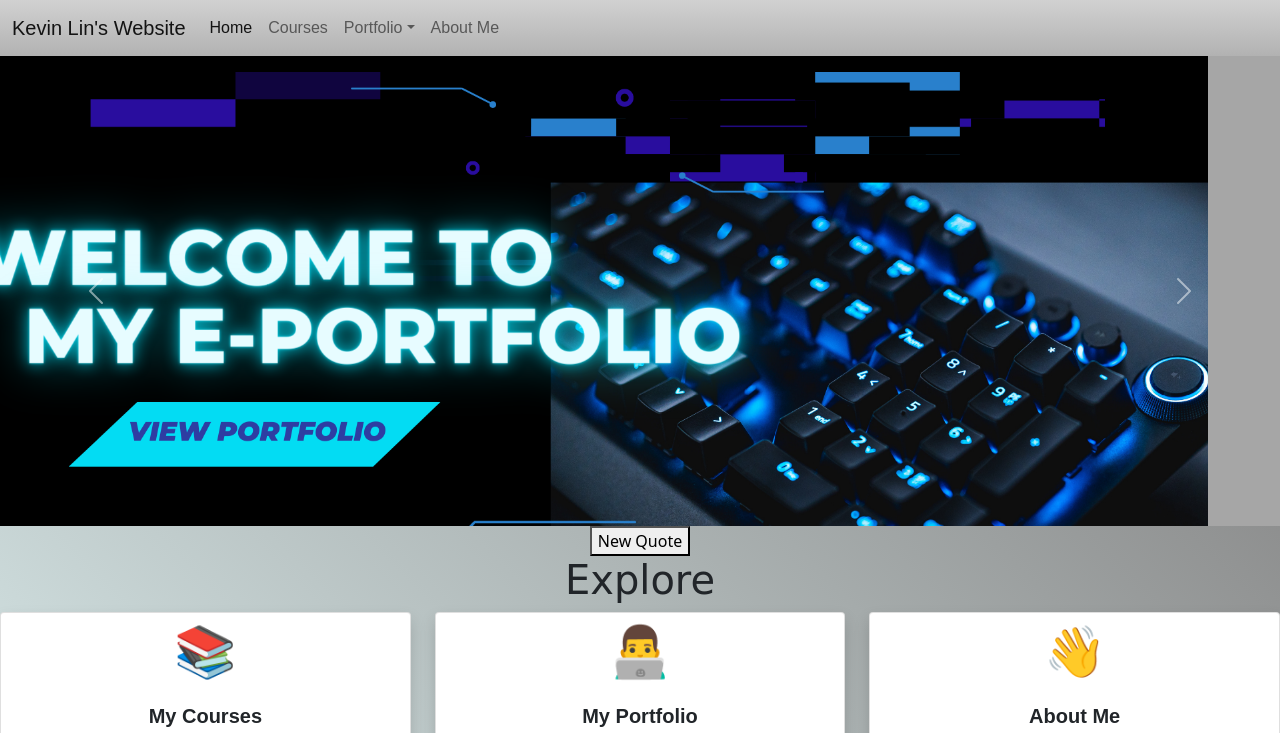
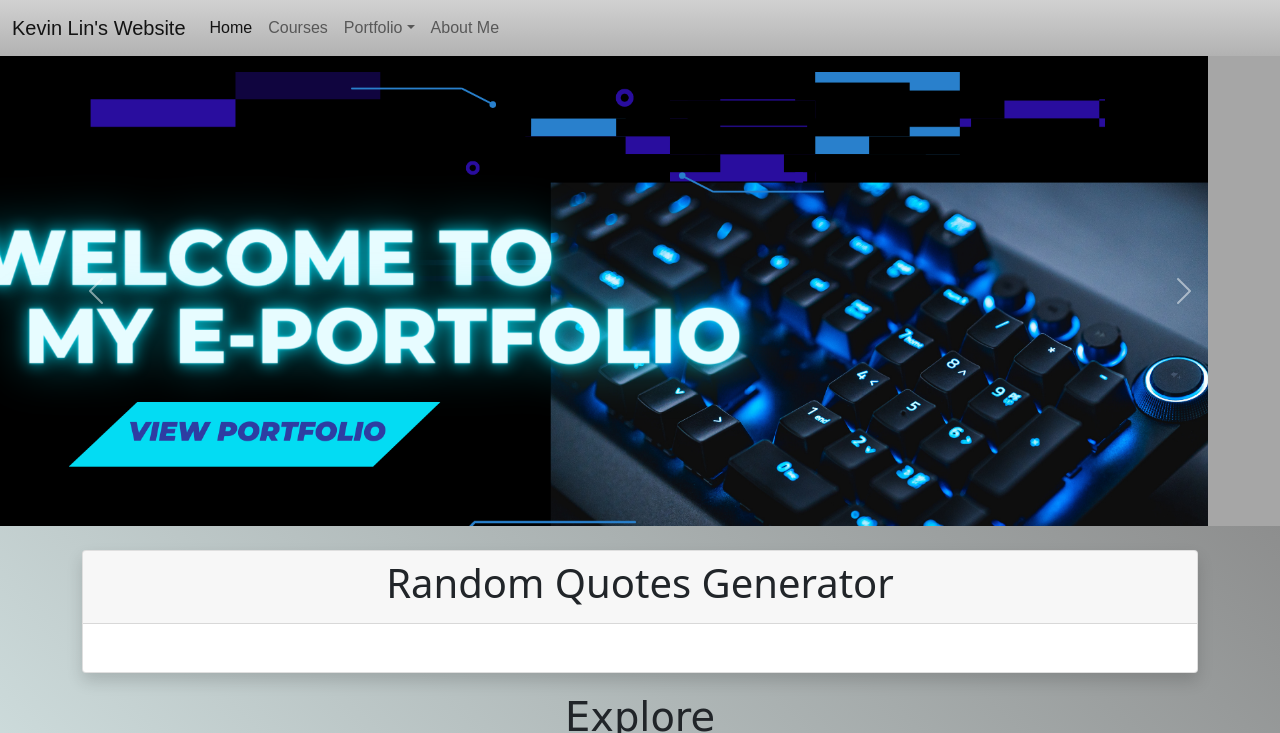
Before and after one commit to kl63/Personal-Website, a plain HTML site: page index.html in a window 1280 px wide. Shown: the top 733 px of the page. Drawn offline with nearby package versions, Linux system fonts and the light colour scheme; a script that the page names is missing; a web font is replaced by a local one.

Commit message:
testing quotes

```diff
--- a/index.html
+++ b/index.html
@@ -107,13 +107,16 @@
                   <script src="https://cdn.jsdelivr.net/npm/jquery@3.6.0/dist/jquery.min.js" integrity="sha384-X1LcZgKPBa5TRvZv9A1GJ1l85rhOvm7Egey+GY/xAVD61qY3oJVpXRwPp0oiOG/m" crossorigin="anonymous"></script>
   <script src="https://cdn.jsdelivr.net/npm/bootstrap@5.1.3/dist/js/bootstrap.bundle.min.js" integrity="sha384-b/8YHw/6s1sB/PlN6Qd+lWZ6U2Z6+fCq6DqF6YGMpBkDDi6EHgmRzA/kHbTw+y8" crossorigin="anonymous"></script>
 
-                  <div class="container">
-                    <div class="text-center">
-                      <div id="quote"></div>
-                      <div id="author"></div>
-                      <button id="new-quote-btn">New Quote</button>
-                    </div>
-                  </div>
+  <div class="container mt-4">
+    <div class="card">
+      <div class="card-header text-center">
+        <h1>Random Quotes Generator</h1>
+      </div>
+      <div class="card-body text-center">
+        <p id="quote" class="fs-5"></p>
+      </div>
+    </div>
+  </div>
         <h1 id="body-header">Explore</h1>
         <div class="row">
           <div class="col-md-4">
```
Also changed, not shown: portfolio.html (+0 -1 lines).
